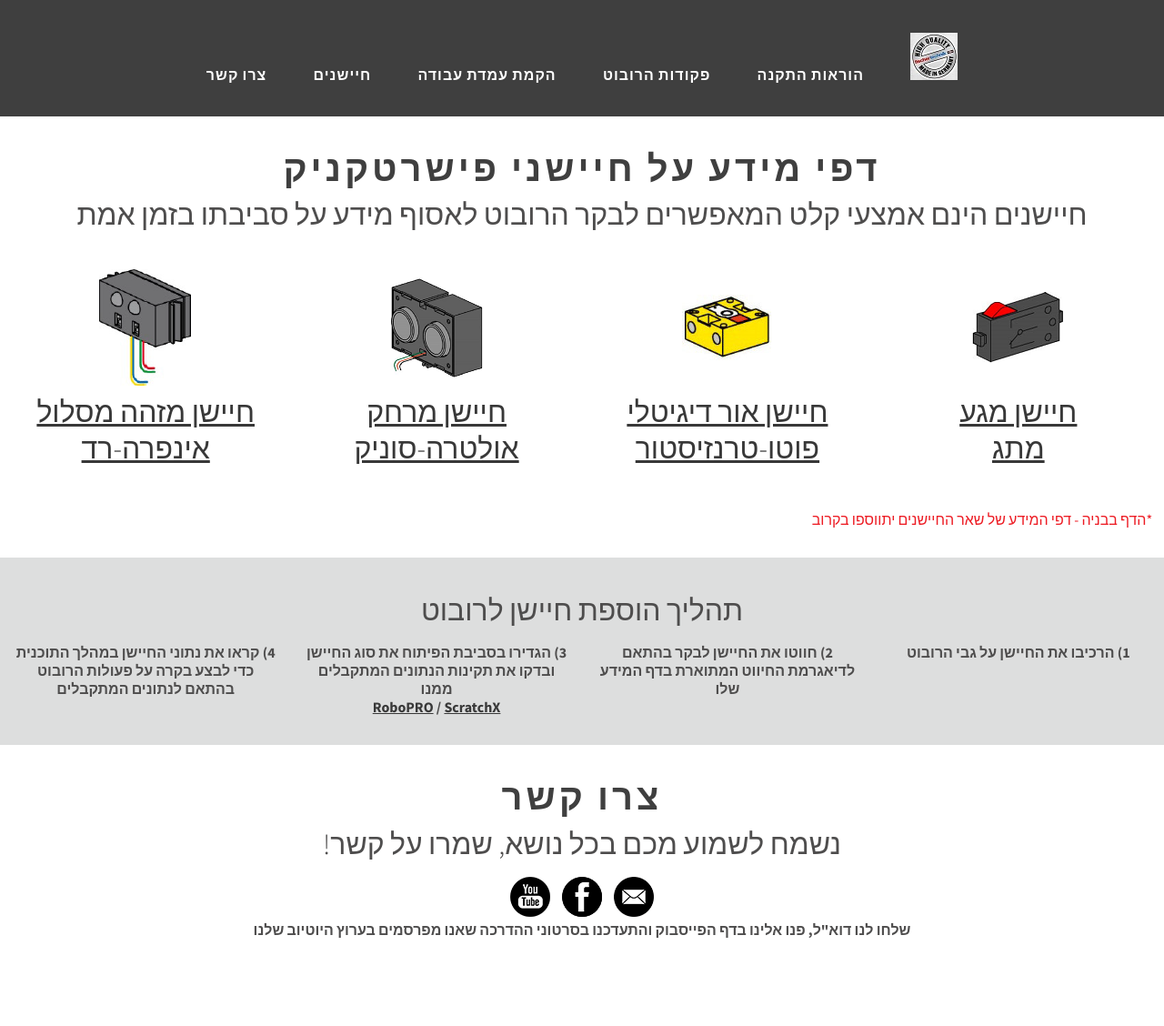
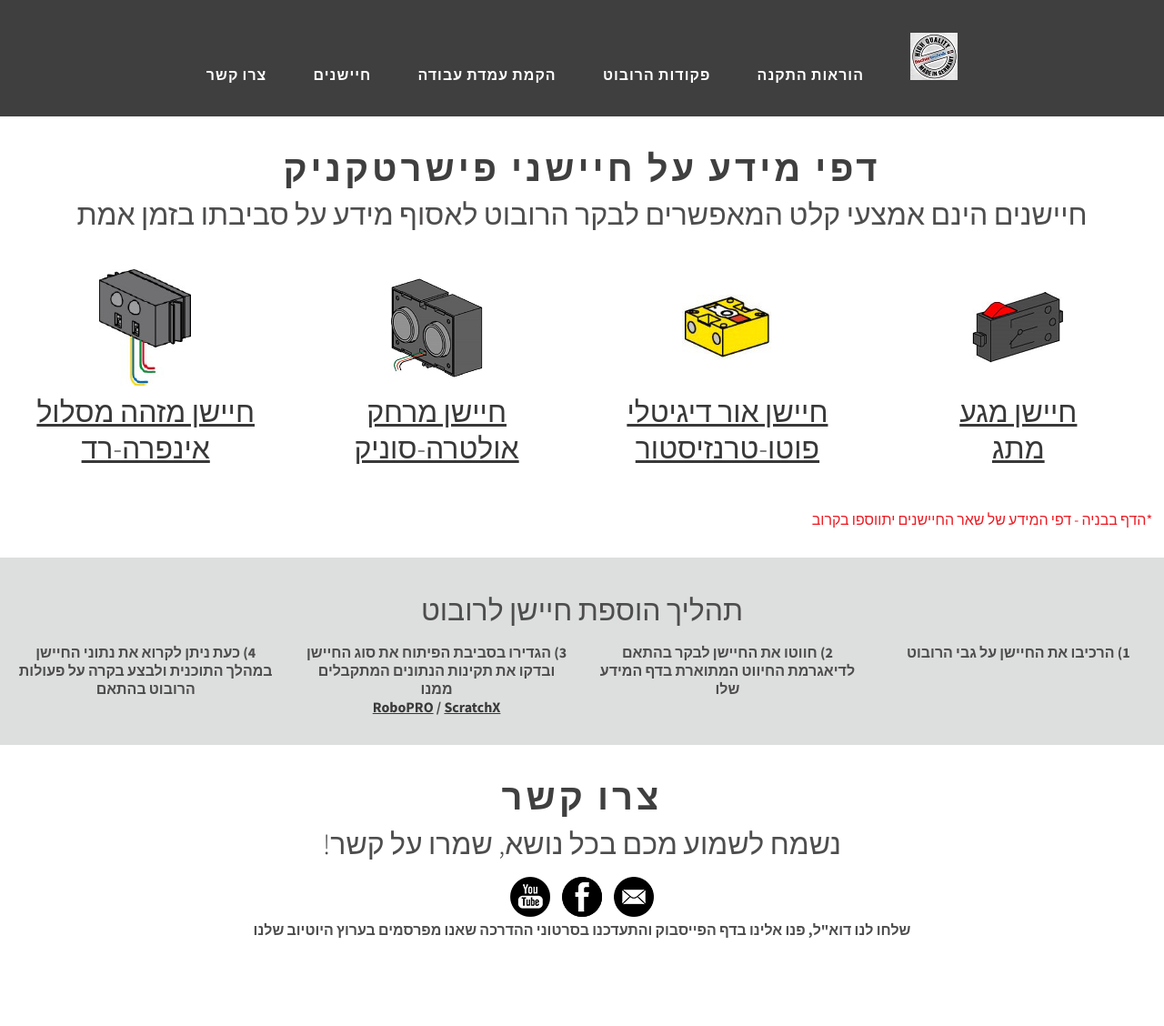
Before and after one commit to adihadas/ftscratch, a Jekyll site: the page sensors.html, which Jekyll copies as it is, in a window 1280 px wide. Shown: the whole page at 91% size. Built offline with Jekyll 4.4.1, drawn with Linux system fonts in a browser that asks for light colours.

Commit message:
phrasing

```diff
--- a/sensors.html
+++ b/sensors.html
@@ -61,7 +61,7 @@
 		</div>
 		<b>
 		<div class="column1">
-			 <span class="byline">4) קראו את נתוני החיישן במהלך התוכנית כדי לבצע בקרה על פעולות הרובוט בהתאם לנתונים המתקבלים</span>
+			 <span class="byline">4) כעת ניתן לקרוא את נתוני החיישן במהלך התוכנית ולבצע בקרה על פעולות הרובוט בהתאם</span>
 		</div>
 		<div class="column2">
 			<span class="byline">3) הגדירו בסביבת הפיתוח את סוג החיישן ובדקו את תקינות הנתונים המתקבלים ממנו<br>
```
